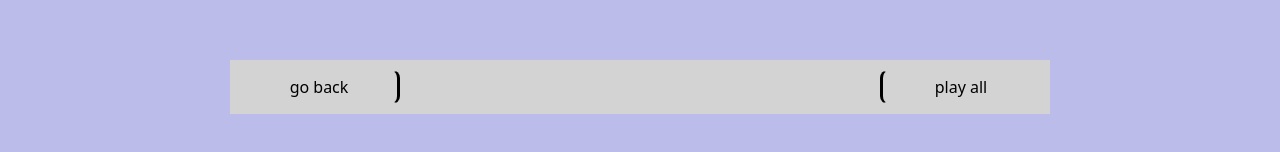
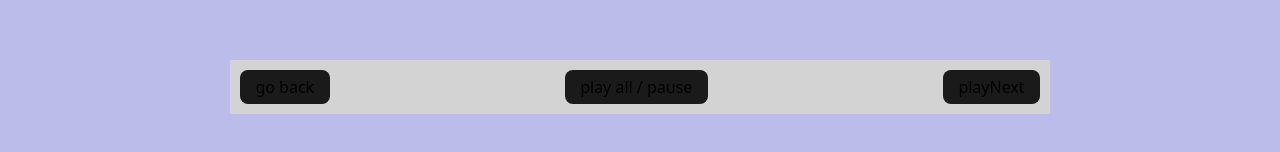
Before and after one commit to JeffWHenderson/world-wide-jeff, a React (Vite) app in the folder apps/frontend/: page /language-app/1/story/1/1 in a window 1280 px wide. Shown: the part 646-798 px from the top of the page. Built offline with nearby package versions, Linux system fonts and the light colour scheme; no server answers.

Commit message:
Add play/pause and playNext to the story reader fuctionality.

```diff
--- a/apps/frontend/src/screens/LanguageApp/components/StoryReader.tsx
+++ b/apps/frontend/src/screens/LanguageApp/components/StoryReader.tsx
@@ -8,7 +8,7 @@ const HighlightedText = ({ text, from, to }: any) => {
   return (
     <p>
       {start}
-      <span style={{ backgroundColor: "yellow" }}>{highlight}</span>
+      <span style={{ backgroundColor: "yellow", color: 'black' }}>{highlight}</span>
       {finish}
     </p>
   );
@@ -29,6 +29,7 @@ const StoryReader = () => {
   const [voice] = useLanguage(language as string)
   const [lesson, setLesson] = useState<any>(null)
   const [counter, setCounter] = useState(0);
+  const [delay] = useState(.7)
   const [highlightSection, setHighlightSection] = useState({
     from: 0,
     to: 0
@@ -43,12 +44,11 @@ const StoryReader = () => {
 
   const playOrPause = (startPosition: number) => {
     if (speechSynthesis.speaking) {
-      speechSynthesis.pause
+      speechSynthesis.cancel();
     } else {
       read(startPosition)
     }
   }
-
 
   const read = (index: number, playAll: boolean = true) => {
     setShowPopup(lesson.sentences[index].target_language)
@@ -68,8 +68,9 @@ const StoryReader = () => {
       if (playAll) {
         setCounter(newIndex)
         setHighlightSection({ from: 0, to: 0 })
-        setTimeout(() => read(newIndex), 500) // MAKE DELAY VARIABLE
+        setTimeout(() => read(newIndex), delay * 1000)
       } else {
+        setHighlightSection({ from: 0, to: 0 })
         setCounter(newIndex)
       }
       if (newIndex === lesson.sentence.length - 1) {
@@ -97,6 +98,7 @@ const StoryReader = () => {
             style={{ position: 'relative' }}
             onClick={() => {
               if (showPopup !== sentence.target_language) {
+                setCounter(index)
                 setShowPopup(sentence.target_language)
               } else {
                 setShowPopup('false')
@@ -124,14 +126,14 @@ const StoryReader = () => {
               <div style={{ textDecoration: "underline" }}><HighlightedText text={sentence.target_language} {...highlightSection} /></div>
               : <p>{sentence.target_language}</p>
             }
-
           </div>
         ))
       }
       <div className="fixed-element">
         <div style={{ display: 'flex', justifyContent: 'space-between' }}>
-          <button className='back-button' onClick={() => handleGoBack()} >go back</button>
-          <button className='next-button' onClick={() => playOrPause(counter)}>{'play all'}</button>
+          <button onClick={() => handleGoBack()} >go back</button>
+          <button onClick={() => playOrPause(counter)}>{'play all / pause'}</button>
+          <button onClick={() => read(counter, false)}>playNext</button>
         </div>
       </div>
     </div>
```
